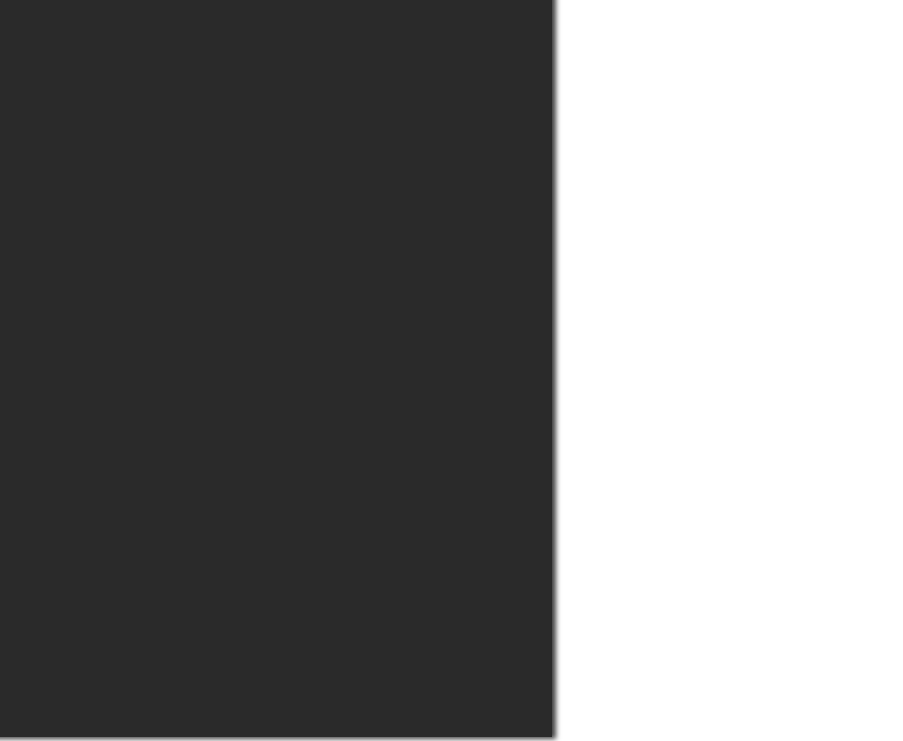
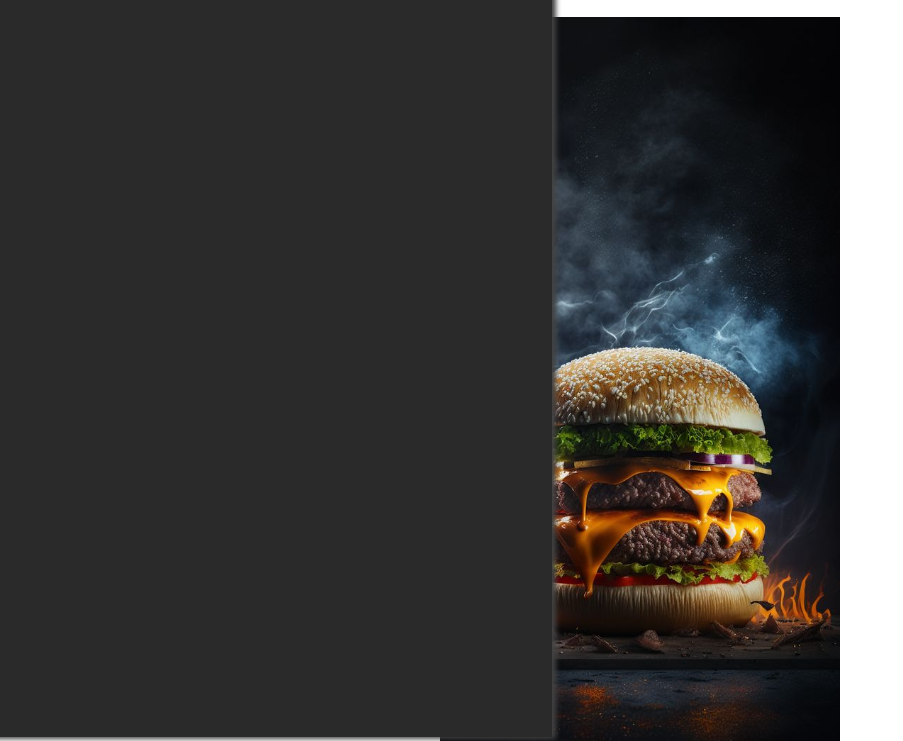
Before and after one commit to AguusDev/Proyecto_eleva-Rotiseria, a plain HTML site: page index.html in a window 1280 px wide. Shown: the part 63-804 px from the top of the page, without its empty margins (0-903 px from the left). Drawn offline with Linux system fonts and the light colour scheme; the site is published under a folder, as on GitHub Pages, so addresses that start at the root find nothing.

Commit message:
errores de img

```diff
--- a/index.html
+++ b/index.html
@@ -4,7 +4,7 @@
     <meta charset="UTF-8">
     <meta name="viewport" content="width=device-width, initial-scale=1.0">
     <link rel="stylesheet" href="src/css/style.css">
-    <link rel="shortcut icon" href="/src/img/logo-marcia-removebg-preview (1).png"/>
+    <link rel="shortcut icon" href="src/img/logo-marcia-removebg-preview (1).png"/>
     <title>Rotiseria de Marcia</title>
 </head>
 <body>
@@ -15,10 +15,10 @@
             <!-- Menu hamburguesa-->
             <div class="cont-menu active" id="menu">
                 <ul>
-                    <li><img style="width: 30px; vertical-align:middle;" class="nav-item" src="/src/img/nav_sobre-nosotros.png" alt=""> Sobre Nosotros </li>
-                    <li> <img style="width: 30px; vertical-align:middle;"  class="nav-item" src="/src/img/nav_menu-comida.png" alt=""> Menu</li>
-                    <li> <img style="width: 30px; vertical-align:middle;" class="nav-item" src="/src/img/nav_info-local.png" alt=""> Informacion</li>
-                    <li> <img style="width: 30px; vertical-align:middle;" class="nav-item" src="/src/img/nav_contacto.png" alt=""> Contactanos</li>
+                    <li><img style="width: 30px; vertical-align:middle;" class="nav-item" src="src/img/nav_sobre-nosotros.png" alt=""> Sobre Nosotros </li>
+                    <li> <img style="width: 30px; vertical-align:middle;"  class="nav-item" src="src/img/nav_menu-comida.png" alt=""> Menu</li>
+                    <li> <img style="width: 30px; vertical-align:middle;" class="nav-item" src="src/img/nav_info-local.png" alt=""> Informacion</li>
+                    <li> <img style="width: 30px; vertical-align:middle;" class="nav-item" src="src/img/nav_contacto.png" alt=""> Contactanos</li>
                 </ul>
 
             </div>
--- a/src/css/style.css
+++ b/src/css/style.css
@@ -16,7 +16,7 @@
 .fondo{
     height: 100vh;
     width: 100%;
-    background-image: url("/src/img/img_header-mobile.jpg");
+    background-image: url("../img/img_header-mobile.jpg");
     background-position: center;
     background-size: contain;
     background-repeat: no-repeat;
```
